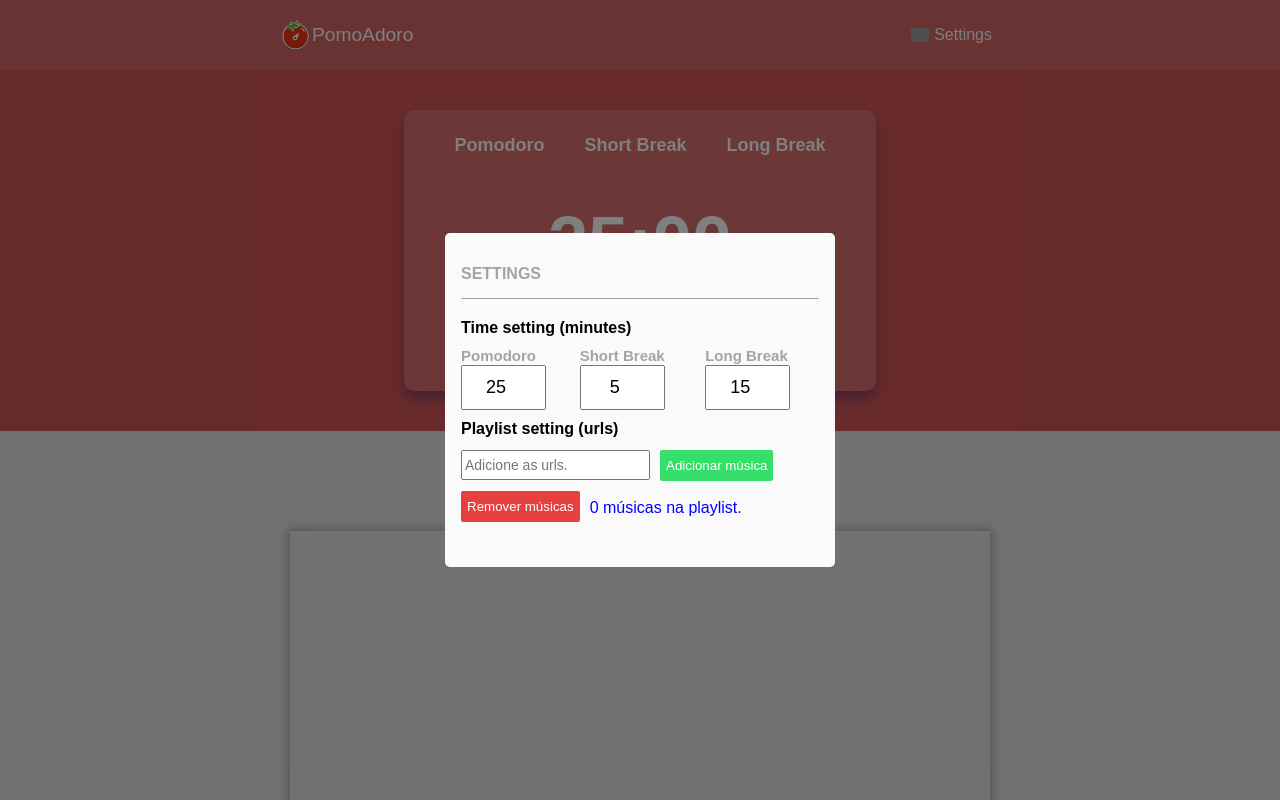
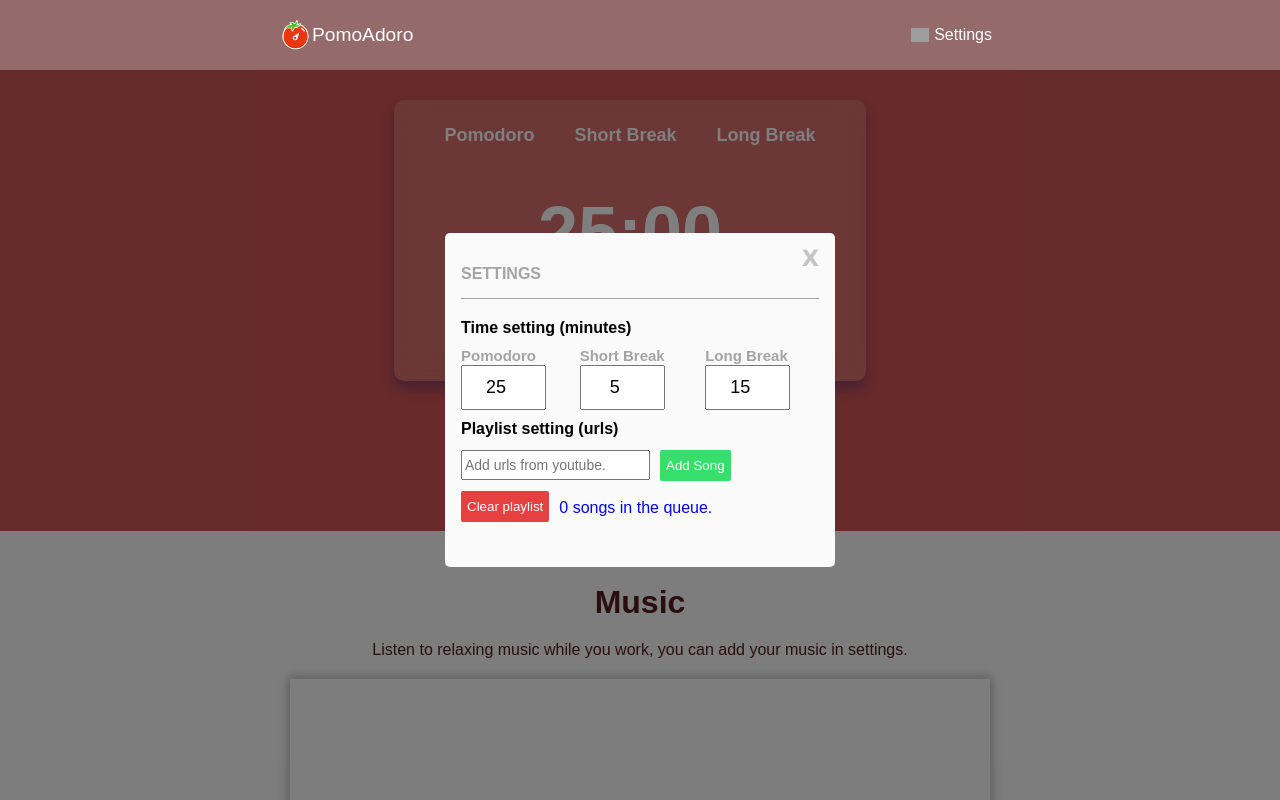
Before and after one commit to ThyagoFontenele/Pomodoro-Web, a React (Create React App) app: page / in a window 1280 px wide. Both pictures are taken after a click on the item "Settings". Shown: the top 800 px of the page. Built offline with nearby package versions, Linux system fonts and the light colour scheme; grey boxes are pictures that could not be loaded.

Commit message:
header fixed

```diff
--- a/src/App.js
+++ b/src/App.js
@@ -1,10 +1,10 @@
-import { AppContainer } from './AppStyle';
+import { AppContainer } from './styles/AppStyle';
 import { Display } from './components/Display';
 import { Header } from './components/Header';
 
 
 import { useContext } from 'react';
-import {GlobalContext} from './Context/GlobalContext';
+import { GlobalContext } from './Context/GlobalContext';
 import { ModalSettings } from './components/ModalSettings';
 import { ModalProvider } from './Context/ModalContext';
 import { GlobalStyle } from './styles/global';
--- a/src/components/Display/style.js
+++ b/src/components/Display/style.js
@@ -13,7 +13,7 @@ export const Container = styled.div`
     justify-content: center;
     gap: 40px;
     padding: 20px 40px;
-    margin: 40px 20px;
+    margin: 100px 20px 150px 0px;
     max-width: 600px;
 
     ul{
--- a/src/components/Footer/style.js
+++ b/src/components/Footer/style.js
@@ -1,12 +1,13 @@
 import styled from 'styled-components';
 
 export const Container = styled.div`
-    padding: 5px 0px;
+    padding: 10px 0px;
     width: 100%;
     display: flex;
     align-items: center;
     justify-content: center;
-    background-color: rgba(255,255,255, 0.02);
-    color: white;
+    background-color: #fbfbfb;
+    color: hsl(357, 50%, 22%);
+    border-top: 2px solid #c4c4c4;
     font-family: Arial, Helvetica, sans-serif;
 `;
--- a/src/components/Header/style.js
+++ b/src/components/Header/style.js
@@ -3,11 +3,13 @@ import styled from 'styled-components';
 export const Container = styled.header`
     width: 100%;
     height: 70px;
-    background-color: rgba(255,255,255, 0.1);
+    background-color: rgba(255,255,255, 0.3);
     box-sizing: border-box;
     color: white;
     font-family: Arial, Helvetica, sans-serif;
     font-weight: 500;
+    position: fixed;
+    z-index: 99;
     div{
         display: flex;
         margin: 0 auto;
--- a/src/components/ModalSettings/index.jsx
+++ b/src/components/ModalSettings/index.jsx
@@ -13,10 +13,10 @@ export function ModalSettings(){
 
     function setMinutes(value, callback){
         if(value > 60){
-            setAlertStatus('ERRO: O valor não pode ser maior que 60.');
+            setAlertStatus('ERRO: The value cant be bigger than 60.');
         }
         else if(value < 0){
-            setAlertStatus('ERRO: O valor não pode ser menor que 0.');
+            setAlertStatus('ERRO: The value cant be less than 0.');
         }
         else{
             callback(value);
@@ -30,11 +30,11 @@ export function ModalSettings(){
         e.preventDefault();
 
         if(input.current.value.includes('youtu')){
-            setUserUrls([...userUrls, input.current.value]);
+            setUserUrls([input.current.value,...userUrls]);
             input.current.value = '';
             setAlertStatus('');
         }else{
-            setAlertStatus('ERRO: Adicione links do youtube.');
+            setAlertStatus('ERRO: Sorry, only links from youtube.');
         }
 
     }
@@ -48,7 +48,7 @@ export function ModalSettings(){
         >
             <Container>
                 <h1>SETTINGS</h1>
-
+                <button onClick={() => setSettingModalOpen(false)} className="close">X</button>
                 <div>
                     <h2>Time setting (minutes)</h2>
                     <ul>
@@ -67,10 +67,10 @@ export function ModalSettings(){
                     </ul>
                     <h2>Playlist setting (urls)</h2>
                     <div>
-                        <input type="text" ref={input} placeholder="Adicione as urls." />
-                        <button onClick={(e) => addMusic(e)}>Adicionar música</button>
-                        <button onClick={() => setUserUrls([])}>Remover músicas</button>
-                        <span>{userUrls.length} música{userUrls.length === 1 ? '' : 's'} na playlist.</span>
+                        <input type="text" ref={input} placeholder="Add urls from youtube." />
+                        <button onClick={(e) => addMusic(e)}>Add Song</button>
+                        <button onClick={() => setUserUrls([])}>Clear playlist</button>
+                        <span>{userUrls.length} song{userUrls.length === 1 ? '' : 's'} in the queue.</span>
                     </div>
                 </div>
                 <span>{alertStatus}</span>
--- a/src/components/ModalSettings/styled.js
+++ b/src/components/ModalSettings/styled.js
@@ -4,6 +4,25 @@ export const Container = styled.div`
     display: flex;
     flex-direction: column;
     gap: 10px;
+    position: relative;
+    .close{
+        color: #c4c4c4;
+        position: absolute;
+        right: 0;
+        top: -20px;
+        font-weight: 600;
+        font-size: 1.4rem;
+        font-family: Verdana, Geneva, Tahoma, sans-serif;
+        cursor: pointer;
+        transition: 0.3s;
+
+        &:hover{
+            color: #a4a4a4;
+        }
+        border: none;
+        background: none;
+    }
+
     h1{
         font-size: 16px;
         color: #a4a4a4;
--- a/src/components/MusicContainer/index.jsx
+++ b/src/components/MusicContainer/index.jsx
@@ -15,6 +15,8 @@ export function MusicContainer(){
 ;
     return(
         <Container>
+            <h1>Music</h1>
+            <p>Listen to relaxing music while you work, you can add your music in settings.</p>
             <div className="scopo">
                 <ReactPlayer ariaHideApp={false}
                     url={userUrls.length > 0 ? userUrls : url}
--- a/src/components/MusicContainer/style.js
+++ b/src/components/MusicContainer/style.js
@@ -2,12 +2,21 @@ import styled from 'styled-components';
 
 export const Container = styled.div`
     display: flex;
-    background-color: #e3e3e3;
+    background-color: #fbfbfb;
     width: 100%;
     height: 600px;
     flex-direction: column;
     justify-content: center;
     align-items: center;
+    gap: 20px;
+    h1{
+        font-family: Arial, Helvetica, sans-serif;
+        color: hsl(357, 50%, 22%);
+    }
+    p{
+        font-family: Arial, Helvetica, sans-serif;
+        color: hsl(357, 50%, 22%);
+    }
     form{
         display: flex;
         input{
@@ -39,5 +48,6 @@ export const Container = styled.div`
             width: 340px;
             height: 190px;
         }
+        height: 300px;
     }
 `;
```
Also changed, not shown: src/styles/AppStyle.js (renamed from src/AppStyle.js).
